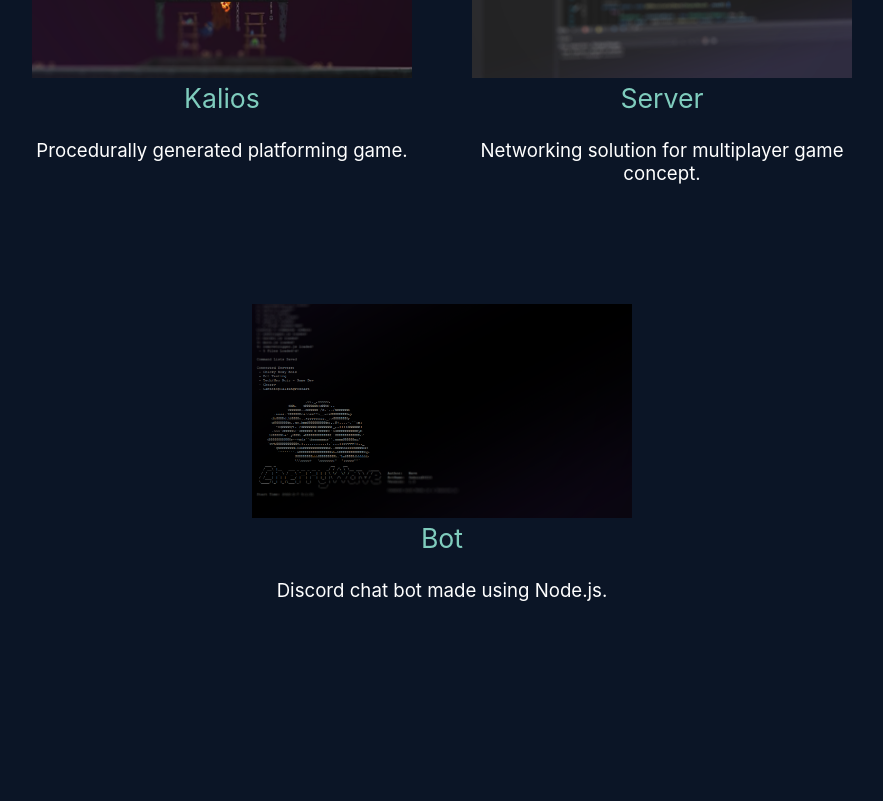
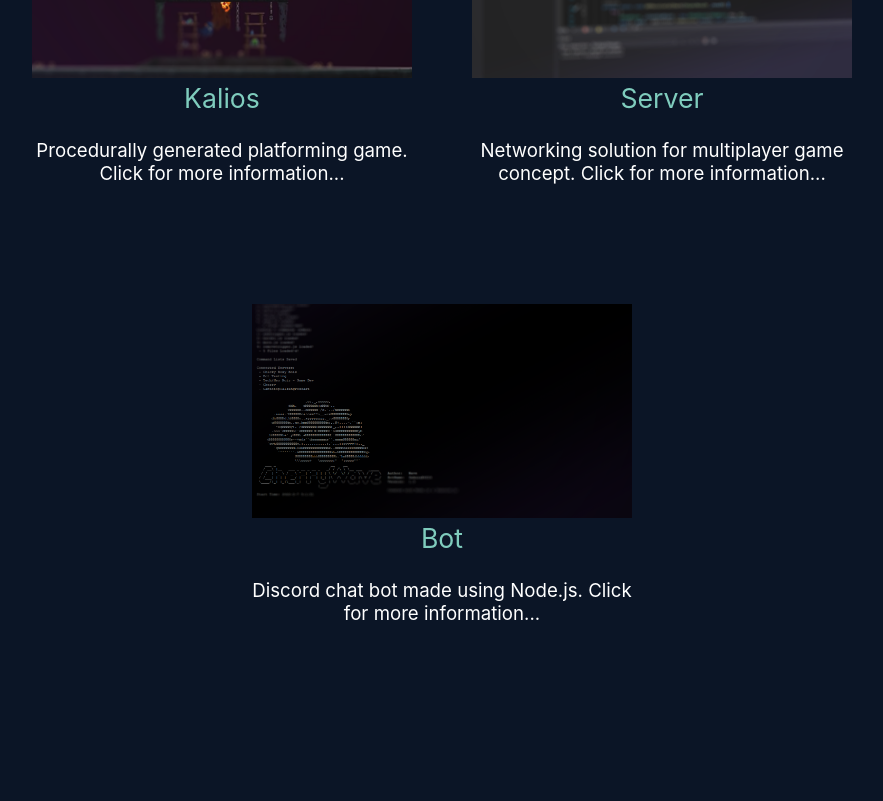
Before and after one commit to Cerestar/cerestar.github.io, a React (Create React App) app in the folder portfolio-app/: page / in a window 1280 px wide. Shown: the part 1219-2020 px from the top of the page, without its empty margins (198-1081 px from the left). Built offline with nearby package versions, Linux system fonts and the light colour scheme.

Commit message:
open in new tab

```diff
--- a/portfolio-app/src/components/Footer.js
+++ b/portfolio-app/src/components/Footer.js
@@ -22,6 +22,7 @@ const Footer = () => {
         </nav>
 
         ©2022 by Javier Violante.
+        Created using React JS
     </footer>
   )
 }
--- a/portfolio-app/src/components/ProjectsComp.js
+++ b/portfolio-app/src/components/ProjectsComp.js
@@ -3,15 +3,16 @@ import ProjectCard from './ProjectCard'
 
 const ProjectsComp = () => {
     let images = [
-        {img: "images/kalios-img.png", title: "Kalios", desc: "Procedurally generated platforming game.", link: "https://4nz.itch.io/kalios/devlog/309699/kalios-demo"},
-        {img: "images/server-img.png", title: "Server", desc: "Networking solution for multiplayer game concept.", link: "https://github.com/Cerestar/GameServer"},
-        {img: "images/bot-img.png", title: "Bot", desc: "Discord chat bot made using Node.js.", link: "https://github.com/Cerestar/SakuraBot"}
+        {img: "images/kalios-img.png", title: "Kalios", desc: "Procedurally generated platforming game.\nClick for more information...", link: "https://4nz.itch.io/kalios/devlog/309699/kalios-demo"},
+        {img: "images/server-img.png", title: "Server", desc: "Networking solution for multiplayer game concept.\nClick for more information...", link: "https://github.com/Cerestar/GameServer"},
+        {img: "images/bot-img.png", title: "Bot", desc: "Discord chat bot made using Node.js.\nClick for more information...", link: "https://github.com/Cerestar/SakuraBot"},
+
     ]
 
     let items = []
 
     images.forEach( i => {
-        items.push(<ProjectCard img={i.img} title={i.title} desc={i.desc} link={i.link}/>)
+        items.push(<ProjectCard img={i.img} title={i.title} desc={i.desc} link={i.link} target="_blank"/>)
     })
 
     const titleStyle = {
```
